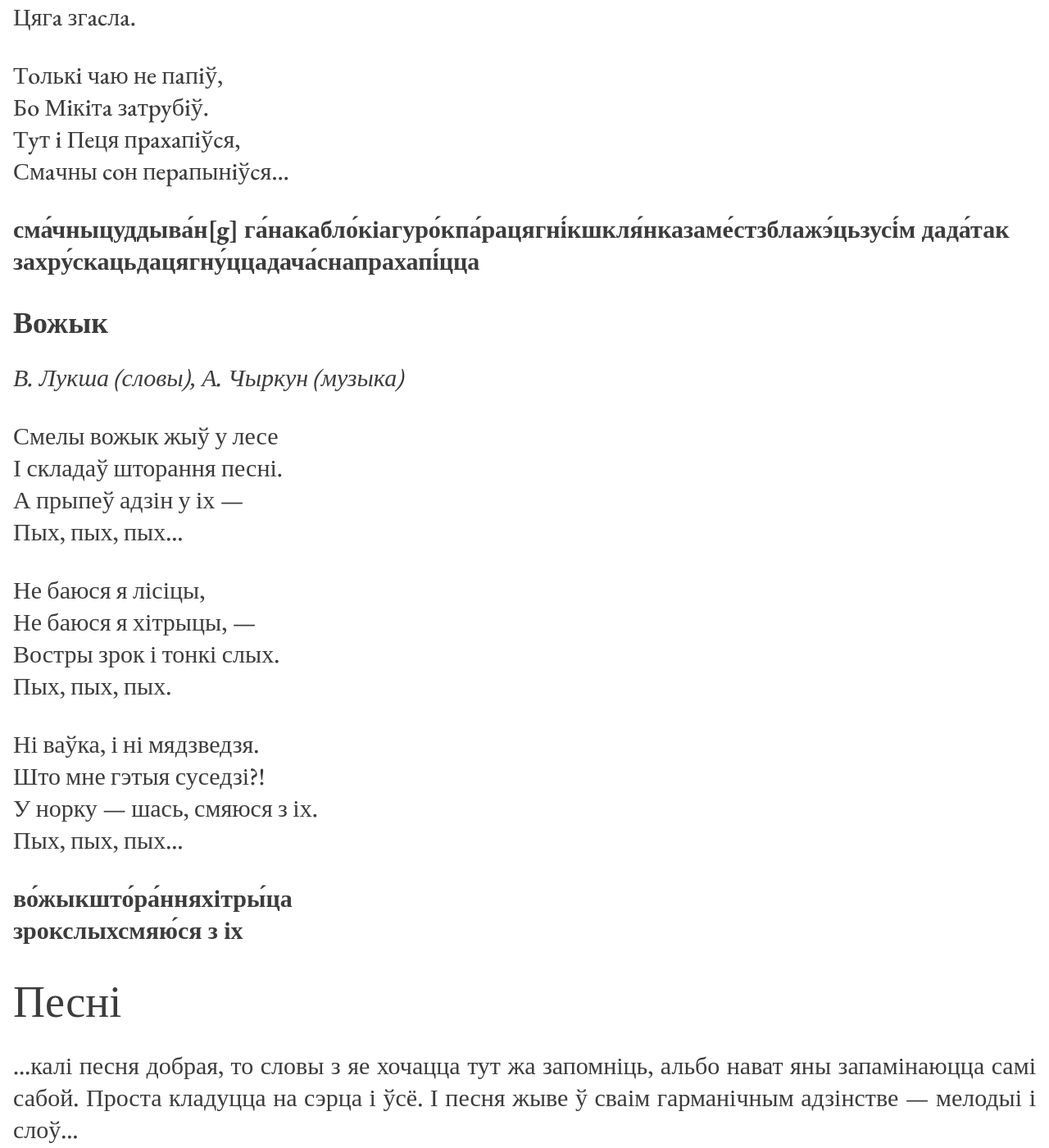
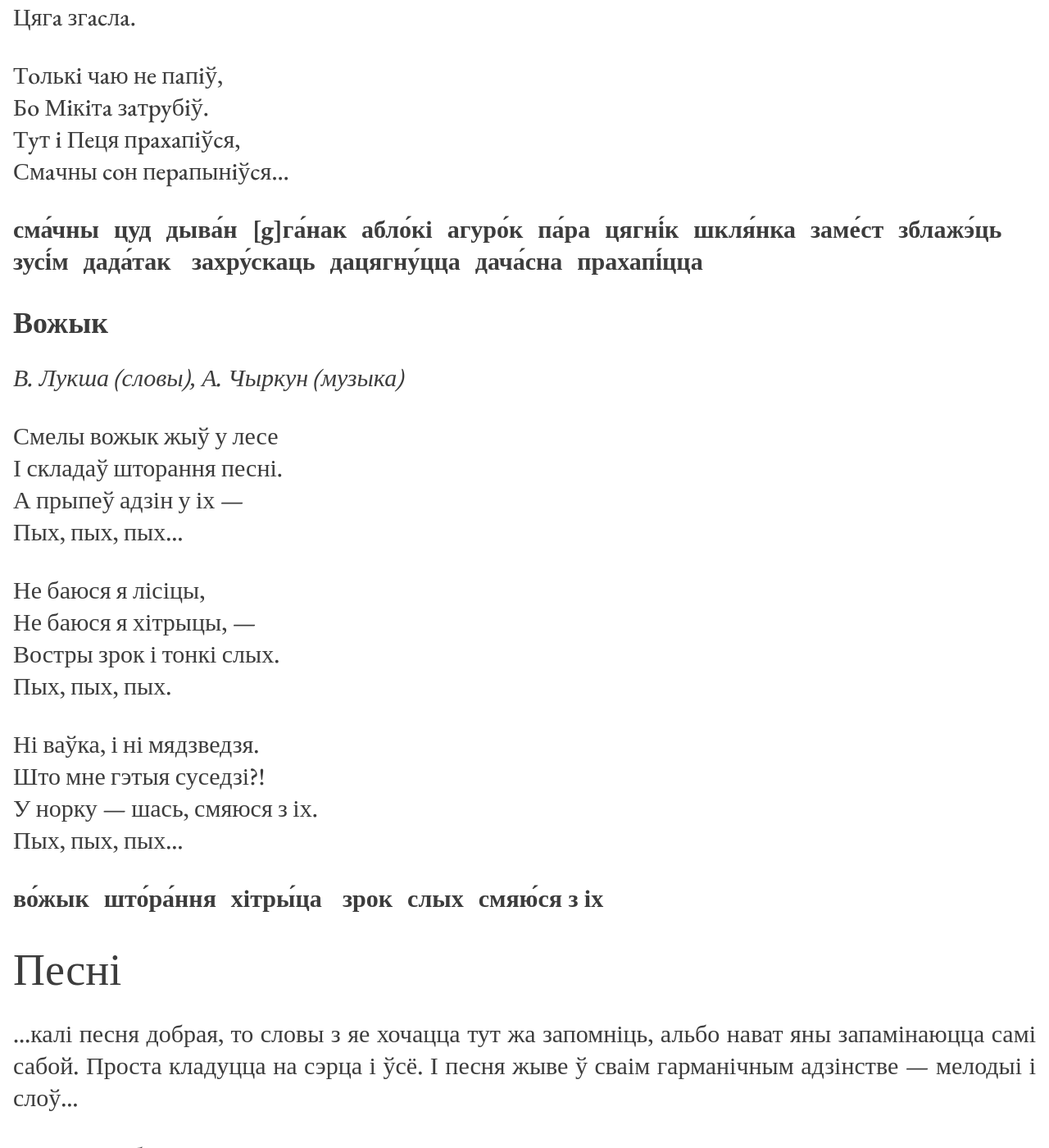
Before and after one commit to seveleva/seveleva, a Jekyll site: the page built from nie-maŭčy.md, in a window 1280 px wide and 1400 px high, scrolled down 29049 px. Shown: the whole window at 82% size. Built offline with Jekyll 4.4.1, drawn with Linux system fonts in a browser that asks for light colours; some of the changed text lies outside the part shown.

Commit message:
Update nie-maŭčy.md

```diff
--- a/nie-maŭčy.md
+++ b/nie-maŭčy.md
@@ -733,7 +733,7 @@ _Г. Дзмітрыеў (словы), А. Чыркун (музыка)_
 Рыжую, рыжую,
 Рыжую вавёрку.
 
-**вавё́ркаялі́нкаадпачы́цьхвілі́нкаадвячо́ракспало́хаць**
+**вавё́рка ялі́нка адпачы́ць хвілі́нка адвячо́рак спало́хаць**
 
 ### <span id="anchor-26"></span>Смaчны coн
 
@@ -778,10 +778,8 @@ I ў дaдaтaк, нa зaкycкy,
 Тyт i Пeця пpaxaпiўcя,
 Смaчны coн пepaпынiўcя...
 
-**сма́чныцуддыва́н\[g\]
-га́накабло́кіагуро́кпа́рацягні́кшкля́нказаме́стзблажэ́цьзусі́м
-дада́так
-захру́скацьдацягну́ццадача́снапрахапі́цца**
+**сма́чны цуд дыва́н \[g\]га́нак абло́кі агуро́к па́ра цягні́к шкля́нка заме́ст зблажэ́ць зусі́м дада́так
+захру́скаць дацягну́цца дача́сна прахапі́цца**
 
 ### <span id="anchor-27"></span>Вожык
 
@@ -802,8 +800,8 @@ _В. Лукша (словы), А. Чыркун (музыка)_
 У норку — шась, смяюся з іх.
 Пых, пых, пых…
 
-**во́жыкшто́ра́нняхітры́ца
-зрокслыхсмяю́ся з іх**
+**во́жык што́ра́ння хітры́ца
+зрок слых смяю́ся з іх**
 
 # <span id="anchor-29"></span>Песні
 
```
